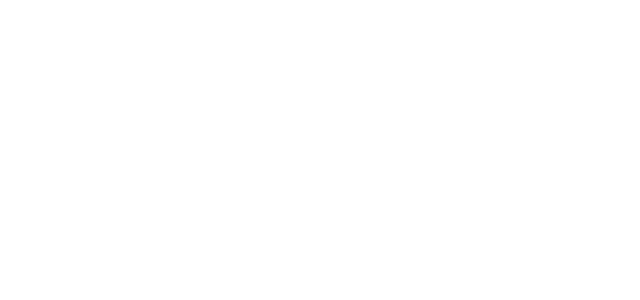
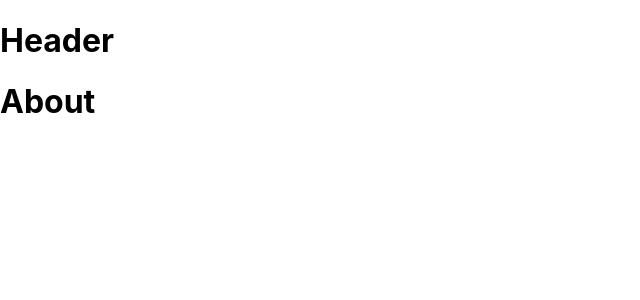
Before and after one commit to jwsmith2340/Smith_Precision_Painting, a React (Create React App) app: page /about in a window 1280 px wide. Shown: the top 300 px of the page, without its empty margins (0-640 px from the left). Built offline with nearby package versions, Linux system fonts and the light colour scheme.

Commit message:
Defining components and pages with corresponding scss files.

```diff
--- a/src/App.js
+++ b/src/App.js
@@ -1,11 +1,15 @@
 import logo from './logo.svg';
 import './App.css';
 
+import Main from './components/Main'
+import Header from './components/Header'
+
 function App() {
   return (
-    <div className="App">
-
-    </div>
+    <>
+      <Header />
+      <Main />
+    </>
   );
 }
 
--- /dev/null
+++ b/src/components/Header.jsx
@@ -0,0 +1,7 @@
+import '../public/scss/Header.scss'
+
+function Header() {
+    return <h1>Header</h1>
+}
+
+export default Header
--- /dev/null
+++ b/src/components/Main.jsx
@@ -0,0 +1,20 @@
+import { Route, Switch, Redirect } from "react-router-dom";
+import Home from '../pages/Home'
+import About from '../pages/About'
+
+import '../public/scss/Main.scss'
+
+function Main() {
+    return (
+        <Switch>
+            <Route exact path='/'>
+                <Home />
+            </Route>
+            <Route path='/about'>
+                <About />
+            </Route>
+        </Switch>
+    )
+}
+
+export default Main
--- /dev/null
+++ b/src/pages/About.jsx
@@ -0,0 +1,7 @@
+
+
+function About() {
+    return <h1>About</h1>
+}
+
+export default About
--- /dev/null
+++ b/src/pages/Home.jsx
@@ -0,0 +1,7 @@
+
+
+function Home() {
+    return <h1>Home</h1>
+}
+
+export default Home
--- /dev/null
+++ b/src/public/scss/Main.scss
@@ -0,0 +1,5 @@
+#main_box {
+    height: 100vh;
+    width: 100vw;
+    background-color: blue;
+}
```
Also changed, not shown: src/public/scss/About.scss (added), src/public/scss/Header.scss (added), src/public/scss/Home.scss (added).
